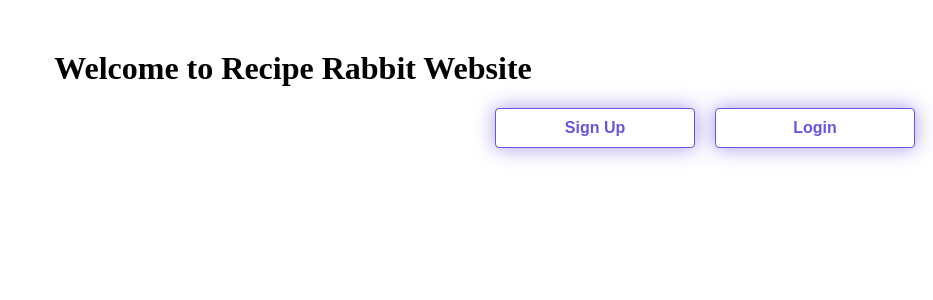
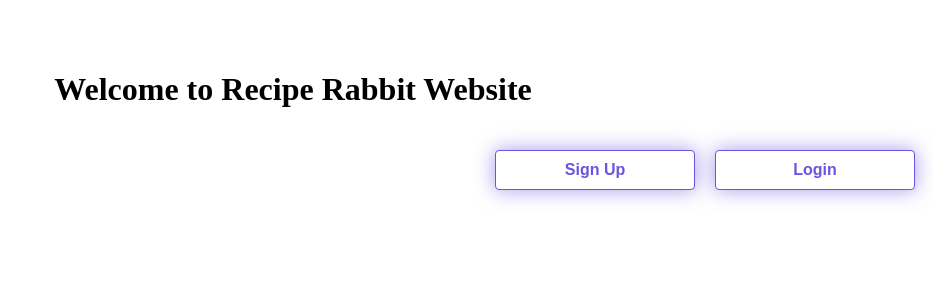
Before and after one commit to andrewPao/recipe-rabbit-fe, an Angular app: page / in a window 1280 px wide. Shown: the top 300 px of the page, without its empty margins (347-1280 px from the left). Built offline with nearby package versions, Linux system fonts and the light colour scheme.

Commit message:
css resize

```diff
--- a/src/app/home/home.component.css
+++ b/src/app/home/home.component.css
@@ -1,13 +1,17 @@
 .container {
+    display: flex;
+    flex-direction: column;
+    align-items: center;
+    margin-top: 50px;
     text-align: center;
-    margin-top: 50px;
 
 }
 
 .buttons {
-    margin-top: 20px;
     display: flex;
-    justify-content: flex-end;
+  justify-content: flex-end; /* Align buttons to the right */
+  width: 100%; /* Ensure buttons take full width */
+  margin-top: 20px;
 }
 
 .btn {
@@ -49,9 +53,8 @@ button {
 }
 
 .login-form {
-    position: absolute;
+    position:relative;
     bottom: -200px; /* Start off-screen */
-    left: 40%;
     width: 400px;
     padding: 40px;
     transform: translate(-50%, 0); /* Center horizontally */
@@ -70,9 +73,8 @@ button {
 }
 
 .login-form2 {
-    position: absolute;
+    position: relative;
     bottom: -200px; /* Start off-screen */
-    left: 40%;
     width: 400px;
     padding: 40px;
     transform: translate(-50%, 0); /* Center horizontally */
--- a/src/app/home/home.component.ts
+++ b/src/app/home/home.component.ts
@@ -35,12 +35,12 @@ export class HomeComponent implements OnInit {
   }
 
   signUpButtonTrigger(){
-    this.signUpButton = !this.signUpButton;
+    this.signUpButton = true;
     this.loginButton = false;
   }
 
   loginButtonTrigger(){
-    this.loginButton = !this.loginButton;
+    this.loginButton = true;
     this.signUpButton = false;
   }
 
```
